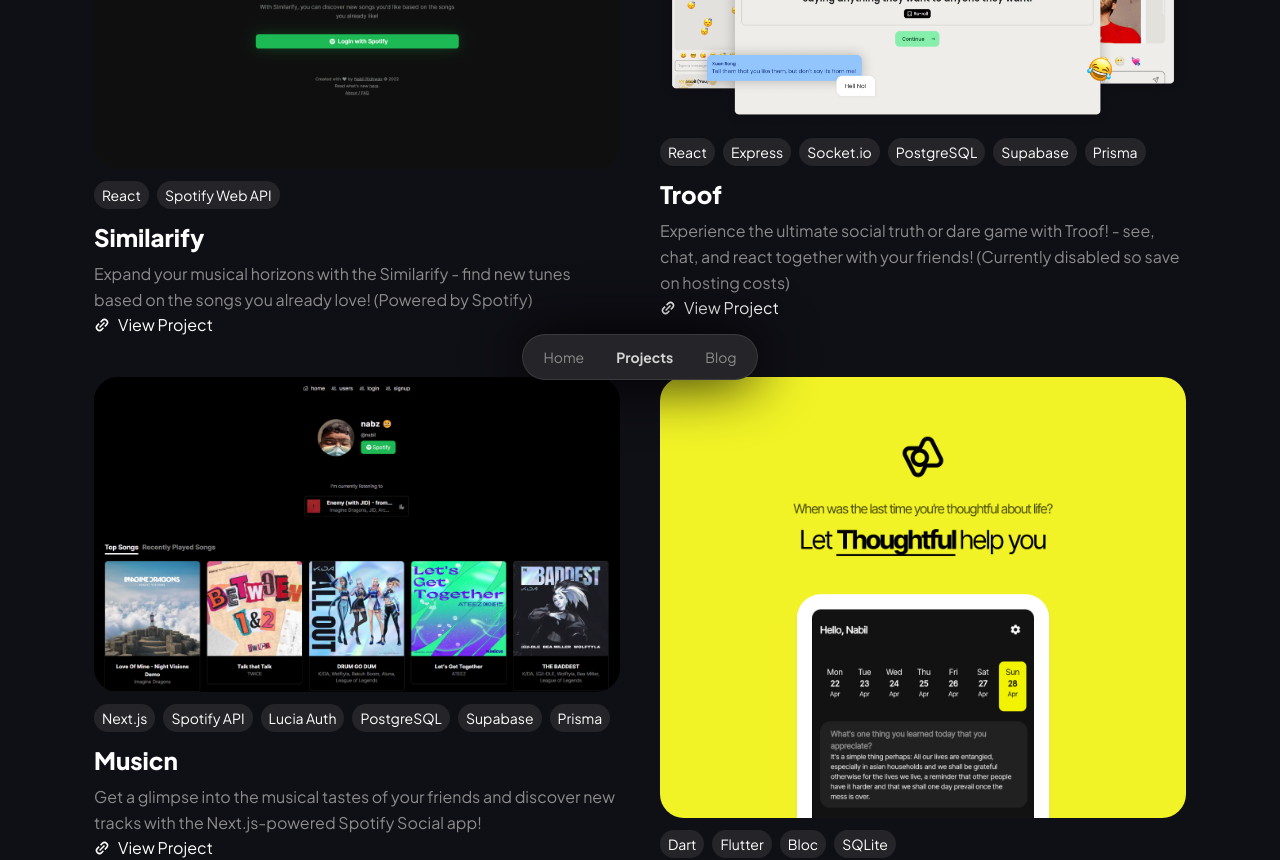
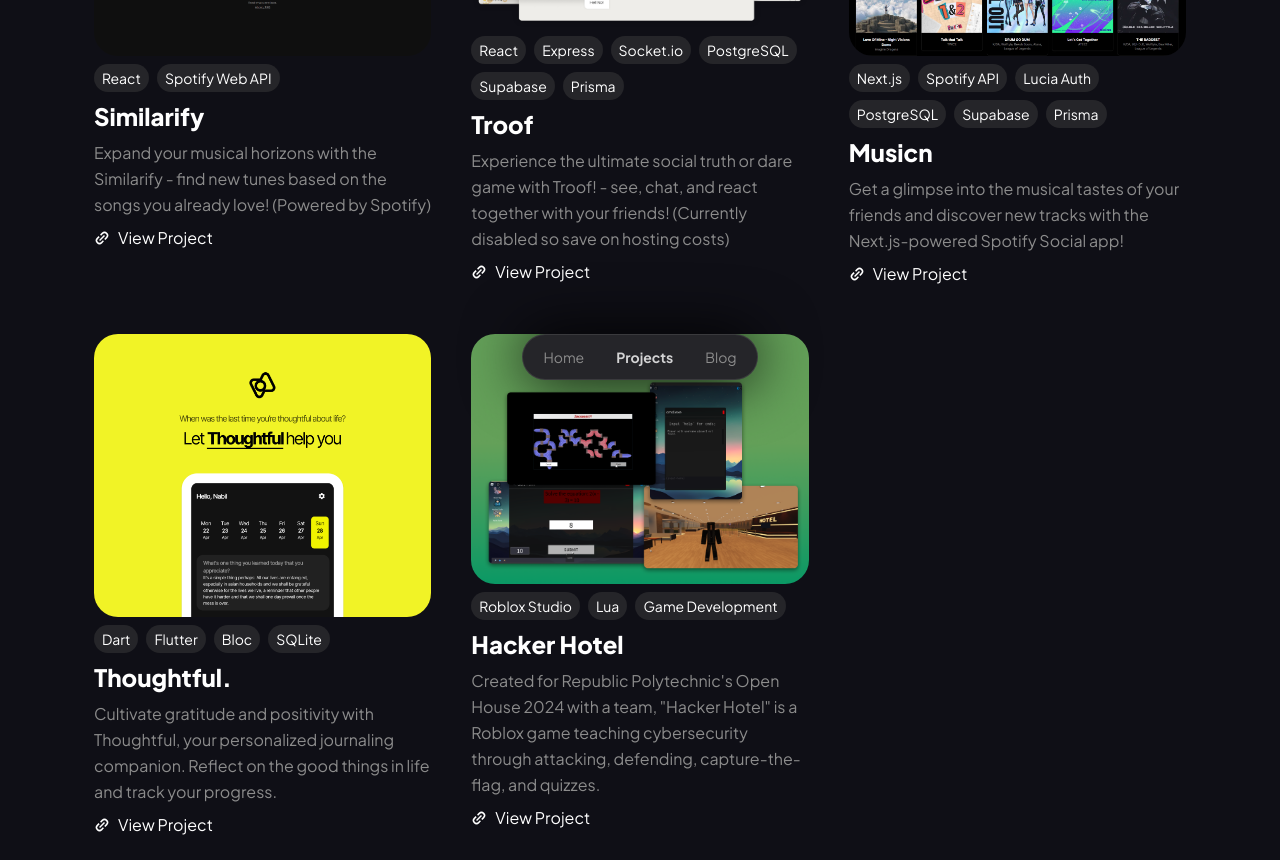
Before and after one commit to nabilridhwan/portfolio, a Next.js app: page /projects in a window 1280 px wide. Shown: the part 400-1260 px from the top of the page. Built offline with nearby package versions, Linux system fonts and the light colour scheme.

Commit message:
feat: add hacker hotel

```diff
--- a/components/projects/ProjectItem.tsx
+++ b/components/projects/ProjectItem.tsx
@@ -17,7 +17,7 @@
                 {technologies.map((tech, index) => (
                     <p
                         key={index + tech}
-                        className="text-sm bg-primarylight px-2 py-1 my-1 rounded-full"
+                        className="text-sm bg-primarylight px-2 py-1 my-0 rounded-full"
                     >
                         {tech}
                     </p>
@@ -30,7 +30,7 @@
             </p>
 
             <Link href={link}>
-							<span className="flex items-center gap-2 cursor-pointer">
+							<span className="flex my-2 items-center gap-2 cursor-pointer">
 								<IoLinkSharp className="-rotate-45"/>
                                 View Project
 							</span>
--- a/pages/projects.tsx
+++ b/pages/projects.tsx
@@ -37,6 +37,15 @@
         image: "thoughtful.png",
         link: "https://github.com/nabilridhwan/Thoughtful",
         technologies: ["Dart", "Flutter", "Bloc", "SQLite"]
+    },
+
+    {
+        title: "Hacker Hotel",
+        description:
+            "Created for Republic Polytechnic's Open House 2024 with a team, \"Hacker Hotel\" is a Roblox game teaching cybersecurity through attacking, defending, capture-the-flag, and quizzes.",
+        image: "hacker-hotel.png",
+        link: "https://www.roblox.com/games/15193691719/Main-Menu",
+        technologies: ["Roblox Studio", "Lua", "Game Development"]
     }
 ]
 
@@ -60,7 +69,7 @@
             </header>
 
             <div
-                className="lg:grid grid-cols-2 gap-10 mb-10 space-y-10 lg:space-y-0"
+                className="lg:grid grid-cols-3 gap-10 mb-10 space-y-10 lg:space-y-0"
             >
                 {projects.map((project, index) => (
                     // eslint-disable-next-line react/jsx-no-undef
```
Also changed, not shown: public/projects/hacker-hotel.png (added).
